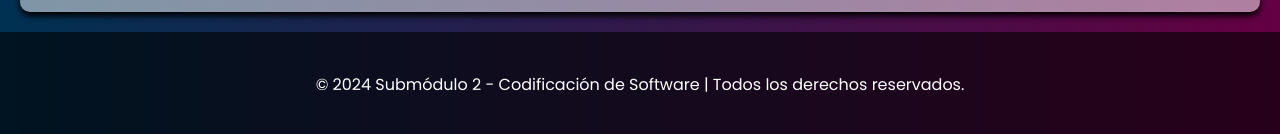
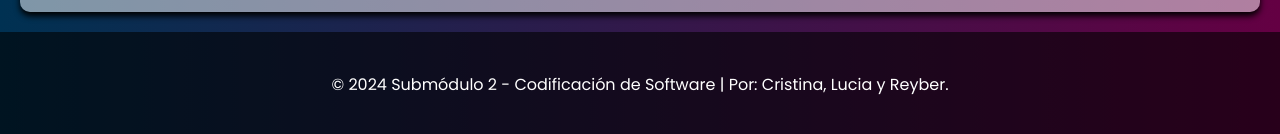
Before and after one commit to iCrisxb/Modulo1, a plain HTML site: page submodulo2.html in a window 1280 px wide. Shown: the part 2985-3119 px from the top of the page. Drawn offline with Linux system fonts and the light colour scheme.

Commit message:
Update submodulo2.html

```diff
--- a/submodulo2.html
+++ b/submodulo2.html
@@ -246,7 +246,7 @@ document.querySelectorAll('.code-part').forEach(part => {
 
   <!-- Footer -->
   <footer>
-    <p>© 2024 Submódulo 2 - Codificación de Software | Todos los derechos reservados.</p>
+    <p>© 2024 Submódulo 2 - Codificación de Software | Por: Cristina, Lucia y Reyber.</p>
   </footer>
 </body>
 </html>
```
